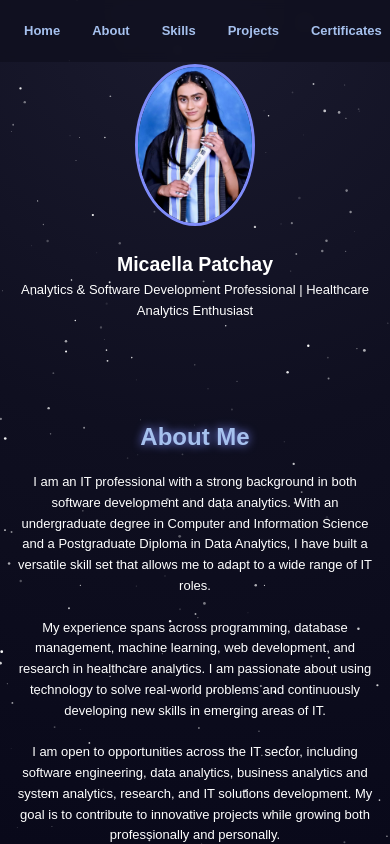
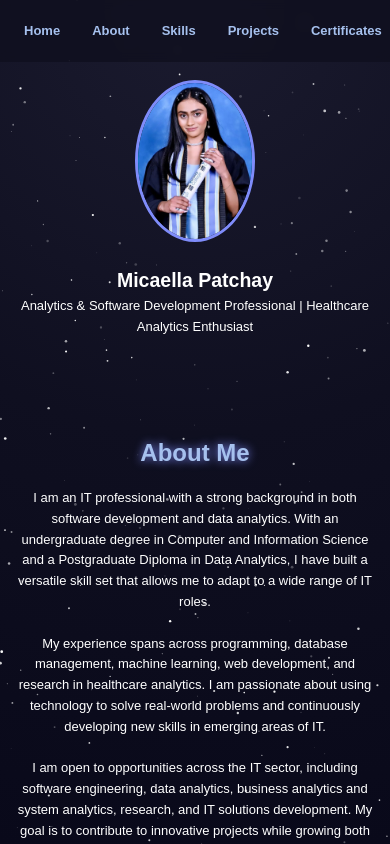
Before and after one commit to MicaellaJasminPatchay/Micaella-CV, a plain HTML site: page index.html in a window 390 px wide. Drawn offline with Linux system fonts and the light colour scheme.

Commit message:
Update style.css

```diff
--- a/style.css
+++ b/style.css
@@ -180,4 +180,9 @@ footer {
     font-size: 13px;
     padding: 0.3rem 0.5rem;
   }
+
+  #home {
+  padding-top: 80px; /* adjust this to match your header height */
 }
+
+}
```
